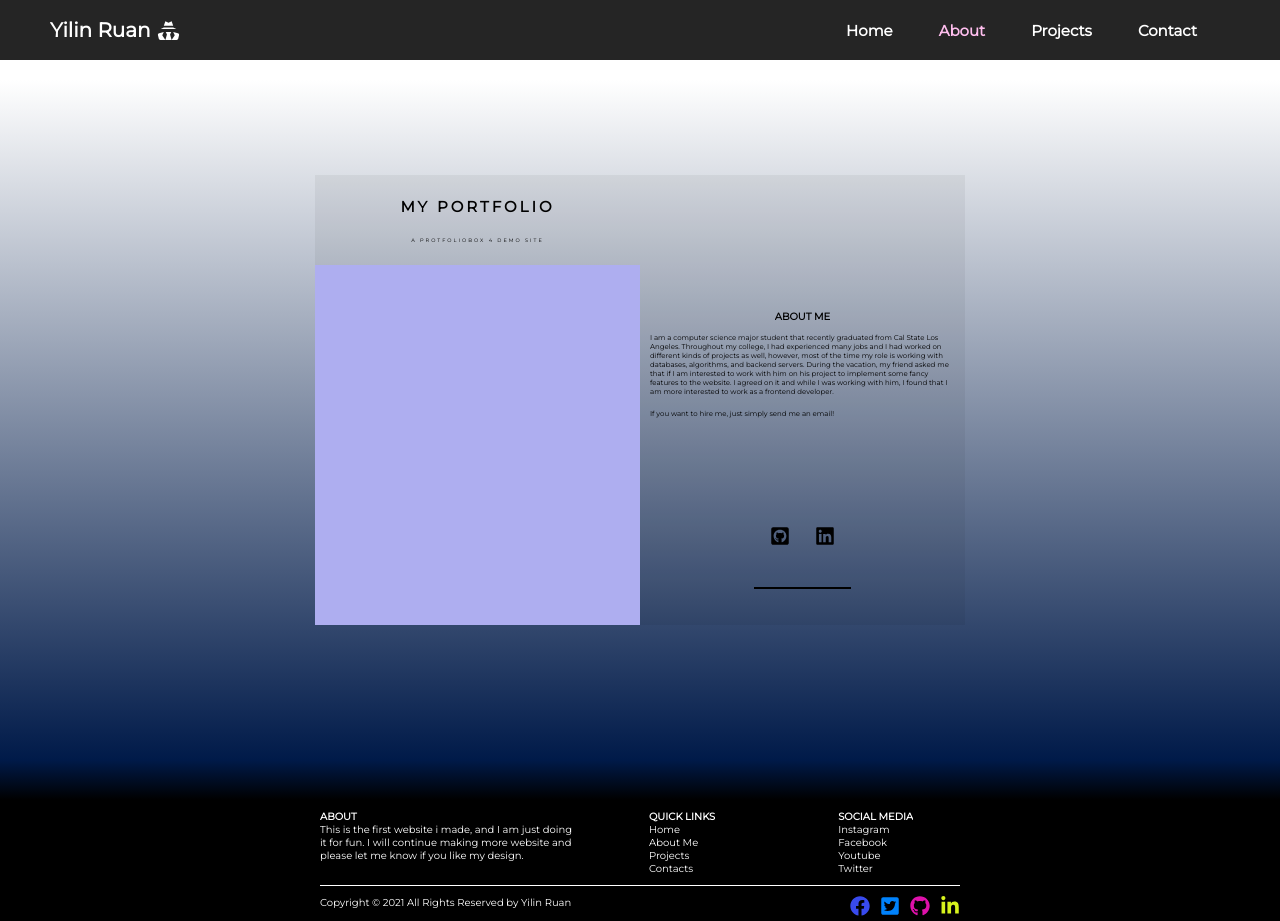
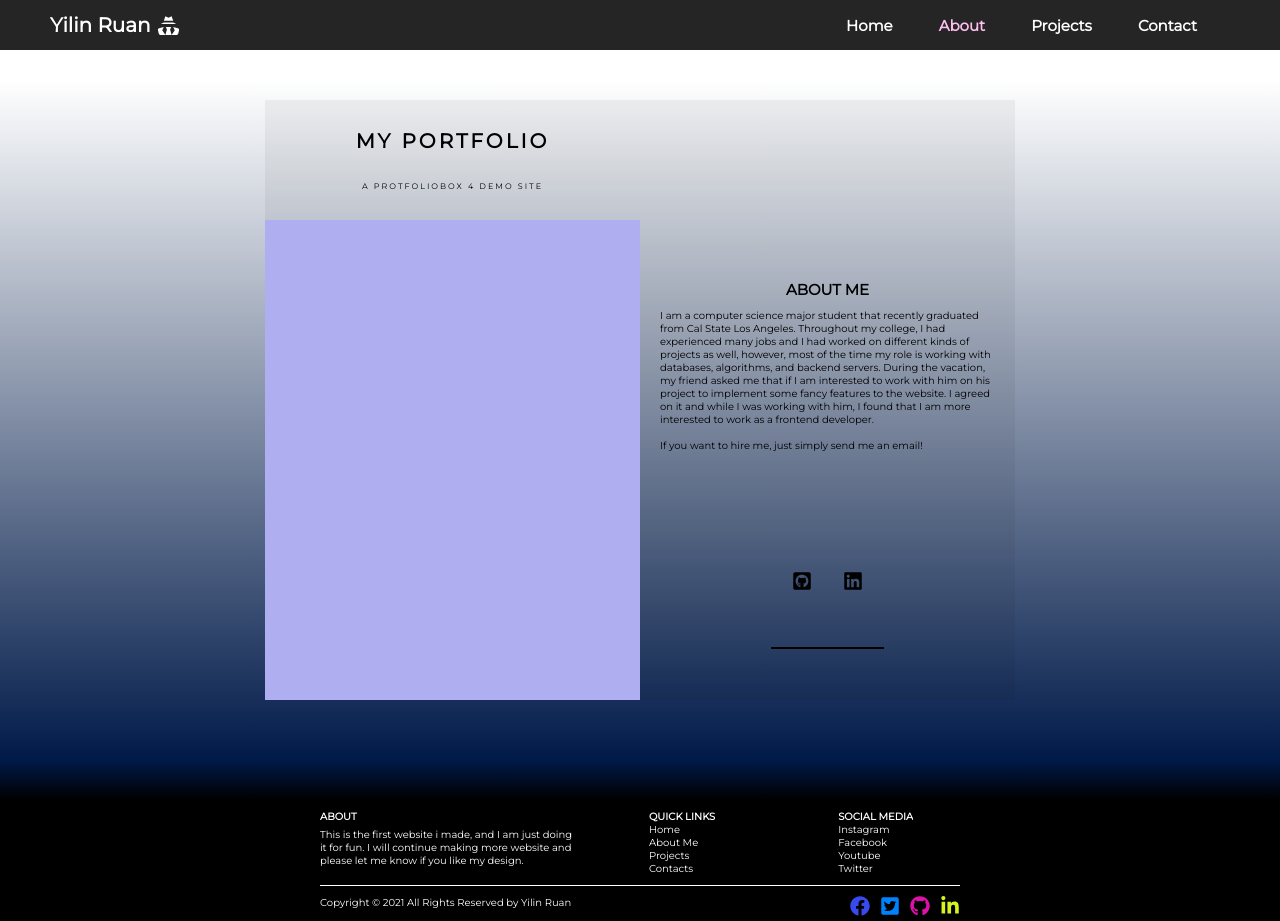
Before and after one commit to yilinruan/Yi_website, a React (Create React App) app: page /aboutme in a window 1280 px wide. Built offline with nearby package versions, Linux system fonts and the light colour scheme.

Commit message:
revise font size

```diff
--- a/src/SCSS/_aboutme.scss
+++ b/src/SCSS/_aboutme.scss
@@ -24,8 +24,8 @@
         display: flex;
         margin: 0 auto;
         background-color: rgba(black, 0.05);
-        height: 45em;
-        width: 65rem;
+        height: 60em;
+        width: 75rem;
         // margin-bottom: 10%;
 
         @include lg {
@@ -54,7 +54,7 @@
 
                 &__protfolio {
                     margin: 0 auto;
-                    font-size: 1.5rem;
+                    font-size: 2rem;
                     font-weight: 700;
                     letter-spacing: 3px;
 
@@ -62,7 +62,7 @@
 
                 &__sub_text {
                     margin: 0 auto;
-                    font-size: 0.5rem;
+                    font-size: 0.8rem;
                     letter-spacing: 2px;
 
                 }
@@ -112,23 +112,25 @@
 
                 &__title {
                     margin: 0 auto;
-                    font-size: 1rem;
+                    font-size: 1.5rem;
                     font-weight: 700;
                     padding-bottom: 1rem;
                     overflow-y: hidden;
                     overflow-x: hidden;
                     @include lg {
-                        font-size: 1.5rem;
+                        font-size: 1.7rem;
                     }
                 }
 
                 &__text {
                     overflow-y: hidden;
                     overflow-x: hidden;
-                    font-size: 0.7rem;
+                    font-size: 1rem;
+                    padding-left: 1rem;
+                    padding-right: 1rem;
 
                     @include lg {
-                        font-size: 1rem;
+                        font-size: 1.2rem;
                     }
                 }
             }
--- a/src/SCSS/_footer.scss
+++ b/src/SCSS/_footer.scss
@@ -26,6 +26,7 @@
                 overflow-y: hidden;
                 &-title {
                     padding-top: 1rem;
+                    padding-bottom: 0.5rem;
                     display: flex;
                     flex-direction: column;
                     justify-content: center;
--- a/src/SCSS/_navbar.scss
+++ b/src/SCSS/_navbar.scss
@@ -2,7 +2,7 @@
     position: fixed;
     width: 100%;
     background-color: rgba(black, 0.9);
-    height: 6rem;
+    height: 5rem;
     display: flex;
     justify-content: space-between;
     align-items: center;
@@ -60,6 +60,7 @@
                 background-color: rgba(212, 207, 207, 0.397);
                 border-radius: 0;
             }
+
         }
 
         &__menu {
--- a/src/components/Navbar/Navbar.js
+++ b/src/components/Navbar/Navbar.js
@@ -59,7 +59,7 @@ export default function Navbar() {
                 <NavLink activeStyle={{ color: "#ffbbee" }} className="navbar--right__links" exact to="/">Home</NavLink>
                 <NavLink activeStyle={{ color: "#ffbbee" }} className="navbar--right__links" exact to="/Aboutme">About</NavLink>
                 <NavLink activeStyle={{ color: "#ffbbee" }} className="navbar--right__links" exact to="/Projects">Projects</NavLink>
-                <NavLink activeStyle={{ color: "#7FDBFF" }} className="navbar--right__links" exact to="/Contacts">Contact</NavLink>
+                <NavLink activeStyle={{ color: "#7FDBFF", backgroundColor: "#363636", borderRadius: "1rem"}} className="navbar--right__links" exact to="/Contacts">Contact</NavLink>
 
                 <div className="navbar--right__menuIcon" >
                     {isComponentVisible ? (
--- a/src/styles/main.css
+++ b/src/styles/main.css
@@ -254,7 +254,7 @@ body {
   position: fixed;
   width: 100%;
   background-color: rgba(0, 0, 0, 0.9);
-  height: 6rem;
+  height: 5rem;
   display: flex;
   justify-content: space-between;
   align-items: center;
@@ -384,6 +384,7 @@ body {
         overflow-y: hidden; }
         .footer-container-row-about-title {
           padding-top: 1rem;
+          padding-bottom: 0.5rem;
           display: flex;
           flex-direction: column;
           justify-content: center;
@@ -484,8 +485,8 @@ body {
     display: flex;
     margin: 0 auto;
     background-color: rgba(0, 0, 0, 0.05);
-    height: 45em;
-    width: 65rem; }
+    height: 60em;
+    width: 75rem; }
     @media (max-width: 992px) {
       .aboutme--container {
         display: flex;
@@ -506,12 +507,12 @@ body {
         height: 20%; }
         .aboutme--container__left--top__protfolio {
           margin: 0 auto;
-          font-size: 1.5rem;
+          font-size: 2rem;
           font-weight: 700;
           letter-spacing: 3px; }
         .aboutme--container__left--top__sub_text {
           margin: 0 auto;
-          font-size: 0.5rem;
+          font-size: 0.8rem;
           letter-spacing: 2px; }
       .aboutme--container__left--bottom {
         height: 80%; }
@@ -545,21 +546,23 @@ body {
             height: 60%; } }
         .aboutme--container__right--top__title {
           margin: 0 auto;
-          font-size: 1rem;
+          font-size: 1.5rem;
           font-weight: 700;
           padding-bottom: 1rem;
           overflow-y: hidden;
           overflow-x: hidden; }
           @media (max-width: 992px) {
             .aboutme--container__right--top__title {
-              font-size: 1.5rem; } }
+              font-size: 1.7rem; } }
         .aboutme--container__right--top__text {
           overflow-y: hidden;
           overflow-x: hidden;
-          font-size: 0.7rem; }
+          font-size: 1rem;
+          padding-left: 1rem;
+          padding-right: 1rem; }
           @media (max-width: 992px) {
             .aboutme--container__right--top__text {
-              font-size: 1rem; } }
+              font-size: 1.2rem; } }
       .aboutme--container__right--bottom {
         display: flex;
         flex-direction: column;
```
Also changed, not shown: 1 other file (tests, documents, lock files or other folders).
